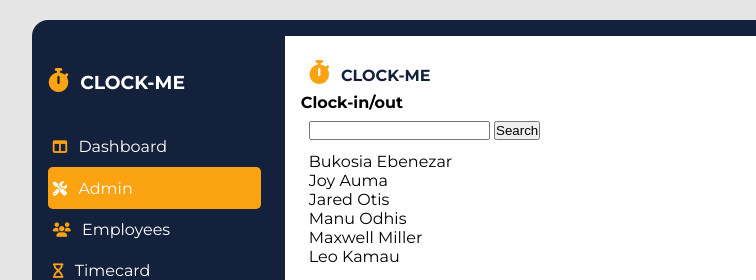
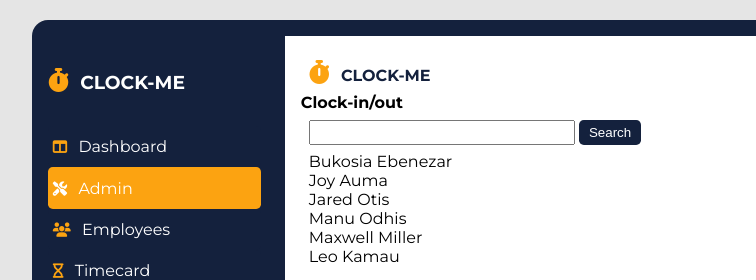
Before and after one commit to Ebenezr/clock-me-vanilla, a website with bundled scripts: page index.html in a window 1280 px wide. Both pictures are taken after a click on the element "Admin". Shown: the top 280 px of the page, 0-756 px from the left. Built offline with nearby package versions, Linux system fonts and the light colour scheme; no server answers; data requests are answered from the project's data file.

Commit message:
fix search button function bug

```diff
--- a/assets/css/style.css
+++ b/assets/css/style.css
@@ -466,3 +466,20 @@ input {
   display: block;
   font-size: 0.6rem;
 }
+
+.search-btn {
+  border: none;
+  background-color: var(--clr-pry);
+  color: #fff;
+  padding: 0.3rem 0.6rem;
+  border-radius: 0.3rem;
+}
+.search-btn:hover,
+.search-btn:focus {
+  background-color: var(--clr-accent);
+  color: var(--clr-pry);
+}
+.search-bar {
+  padding: 0.2rem 0.6rem;
+  width: 60%;
+}
--- a/index.html
+++ b/index.html
@@ -90,8 +90,8 @@
                 <div class="wrapper">
                     <article class="timecard-main-wrapper">
                         <form action="" id="search-form-admin">
-                            <input type="text" id="search-str-admin">
-                            <input type="submit" value="Search">
+                            <input type="text" id="search-str-admin" class="search-bar">
+                            <input type="submit" value="Search" class="search-btn">
                         </form>
 
                         <div class="search-results">
@@ -162,8 +162,8 @@
                 <div class="wrapper">
                     <article class="timecard-main-wrapper">
                         <form action="" id="search-form">
-                            <input type="text" id="search-str">
-                            <input type="submit" value="Search">
+                            <input type="text" id="search-str" class="search-bar">
+                            <input type="submit" value="Search" class="search-btn">
                         </form>
                         <div class="search-results">
                             <ul class="list-results" id="list-results">
```
